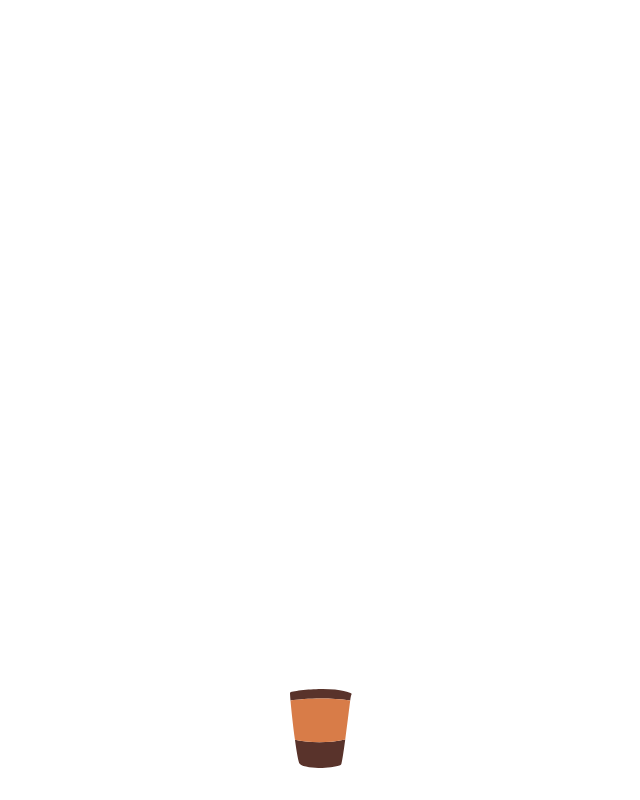
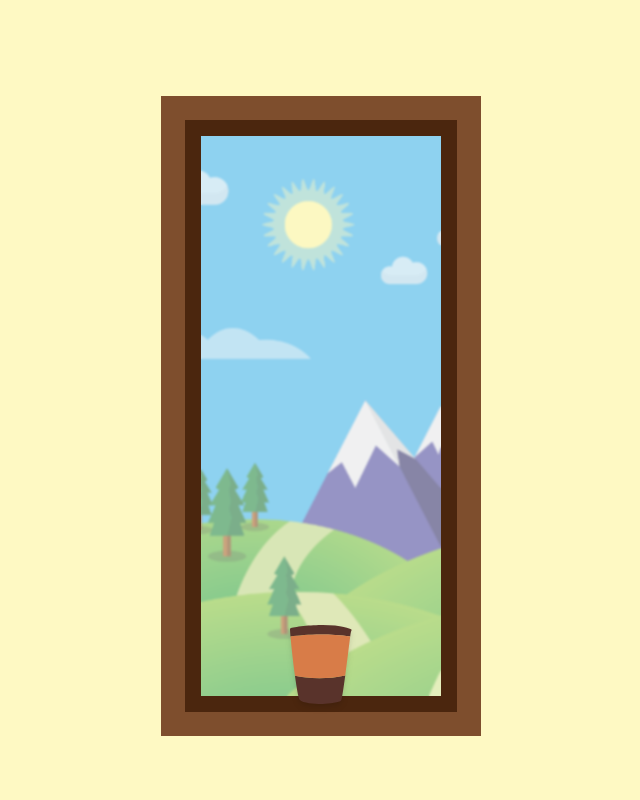
Before and after one commit to msosadev/growing-flower, a React (Create React App) app: page / in a window 1280 px wide. Shown: the whole page, without its empty margins (319-959 px from the left). Built offline with nearby package versions, Linux system fonts and the light colour scheme.

Commit message:
Added window with background

```diff
--- a/src/App.css
+++ b/src/App.css
@@ -3,7 +3,19 @@
 @tailwind utilities;
 
 .stem {
-  background: linear-gradient(180deg, rgba(147,175,69,1) 0%, rgba(96,109,41,1) 100%);
+  background: linear-gradient(180deg, rgba(147, 175, 69, 1) 0%, rgba(96, 109, 41, 1) 100%);
+}
+
+.window::after {
+  content: "";
+  display: block;
+  top: 16px;
+  left: 16px;
+  width: calc(100% - 32px);
+  height: calc(100% - 32px);
+  background-color: rgba(255, 255, 255, 0.4);
+  backdrop-filter: blur(1px);
+  position: absolute;
 }
 
 /* SVG Colors */
--- a/src/App.js
+++ b/src/App.js
@@ -1,16 +1,16 @@
+import { useState } from 'react';
 import './App.css';
 import Flower from './components/Flower';
 import useRunningTime from './hooks/useRunningTime';
 import pot from './images/pots/pot_1.svg';
 import colors from './colors.json';
-import { useState } from 'react';
+import windowBackground from './background.png'; // Adjust the path as needed
 
 function generateRandomValue() {
   return Math.floor((Math.random() * 8) + 1)
 }
 
 function checkDate(month, day) {
-  // Get today's date
   const today = new Date();
 
   if (today.getMonth() === month && today.getDate() === day) {
@@ -55,8 +55,11 @@ function App() {
   }
 
   return (
-    <div className="App flex flex-col-reverse h-screen overflow-y-scroll pb-8">
-      <div className="flex flex-col items-center relative">
+    <div className="App bg-yellow-100 relative flex flex-col-reverse h-screen overflow-y-scroll pb-24">
+      <div style={{backgroundImage: `url(${windowBackground})`}} className='window border-[24px] border-[#7E4E2D] [box-shadow:inset_0_0_0_16px_#4B260E] bg-[url("https://cdn.pixabay.com/photo/2022/06/15/18/29/landscape-7264427_1280.png")] bg-cover absolute left-1/2 transform -translate-x-1/2 bottom-16 h-[80vh] w-80'>
+
+      </div>
+      <div className="flex drop-shadow-md flex-col items-center relative">
 
         <div style={{ height: runningTime }} className='stem w-2 duration-1000 rounded-t-full transition-all'>
         </div>
```
Also changed, not shown: src/background.png (added).
